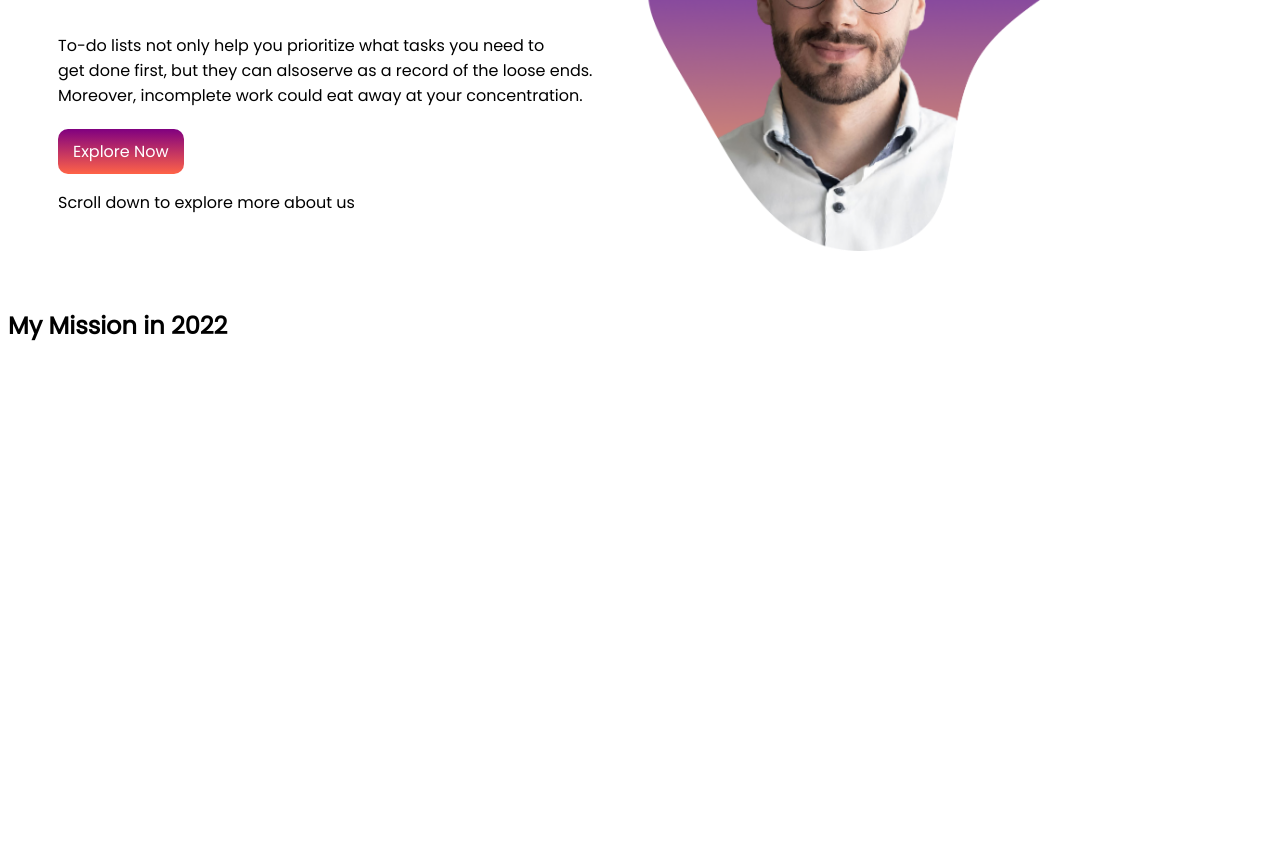
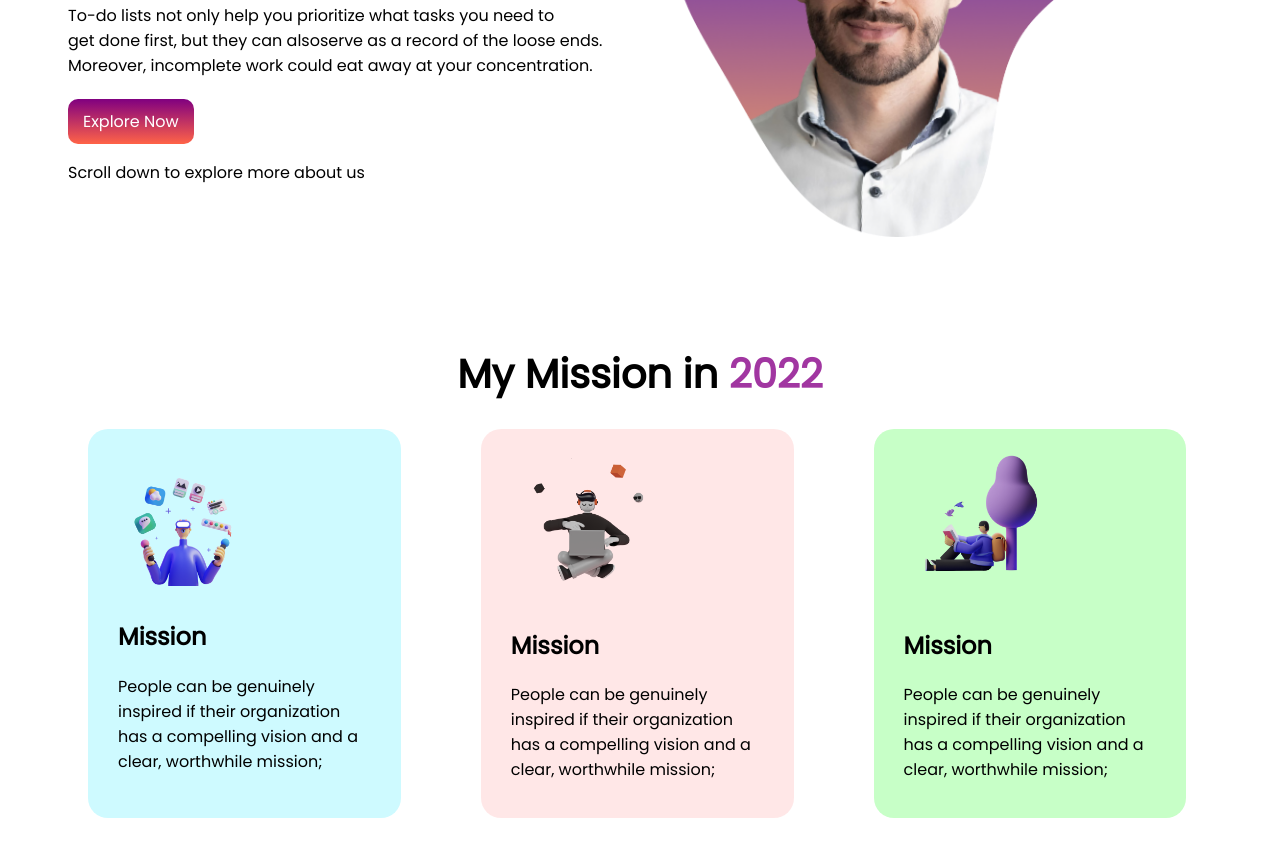
Before and after one commit to Marufux/Assignment-Mission-2022, a plain HTML site: page index.html in a window 1280 px wide. Shown: the part 255-1112 px from the top of the page. Before the commit the page ends 800 px from the top, so only its background shows below. Drawn offline with Linux system fonts and the light colour scheme.

Commit message:
My Mission in 2022 done

```diff
--- a/index.html
+++ b/index.html
@@ -55,9 +55,41 @@
     <!-- my mission 2022  -->
     <section class="my-mission-2022">
         <div>
-            <h1>
-                My Mission in 2022
+            <h1 id="mission-header">
+                My Mission in <span class="year-color">2022</span>
             </h1>
+        </div>
+        <div class="MVG-container">
+            <div class="container">
+                <img class="illustrator" src="images/illustrators/illustrator-1.png" alt="">
+                <h2>
+                    Mission
+                </h2>
+                <p>
+                    People can be genuinely inspired if their organization has a compelling vision and a clear,
+                    worthwhile mission;
+                </p>
+            </div>
+            <div class="container" id="bg-light-red">
+                <img class="illustrator" src="images/illustrators/illustrator-2.png" alt="">
+                <h2>
+                    Mission
+                </h2>
+                <p>
+                    People can be genuinely inspired if their organization has a compelling vision and a clear,
+                    worthwhile mission;
+                </p>
+            </div>
+            <div class="container" id="bg-light-green">
+                <img class="illustrator" src="images/illustrators/illustrator-3.png" alt="">
+                <h2>
+                    Mission
+                </h2>
+                <p>
+                    People can be genuinely inspired if their organization has a compelling vision and a clear,
+                    worthwhile mission;
+                </p>
+            </div>
         </div>
     </section>
 
--- a/style.css
+++ b/style.css
@@ -8,7 +8,9 @@ body{
 
 .Stay-focused-area{
     display: flex;
-    margin: 50px;
+    margin-top: 20px;
+    margin-left: 60px;
+    margin-bottom: 100px;
 }
 
 .year-color{
@@ -17,6 +19,7 @@ body{
 
 #heading-border{
     border-left: 5px solid;
+    padding-left: 10px;
     border-image: linear-gradient(red, purple);
     border-image-slice: 1;
     font-size: 60px;
@@ -47,3 +50,41 @@ body{
 .flexible img{
     width: 80%
 }
+
+/* my mission 2022  */
+
+.my-mission-2022{
+    margin-bottom: 50px;
+}
+
+#mission-header{
+    font-family: 'Poppins', sans-serif;
+    font-size: 40px;
+    margin: 25px;
+    text-align: center;
+
+}
+
+.MVG-container{
+    display: flex;
+}
+
+.illustrator{
+    width: 60%
+}
+
+.container{
+    width: 20%;
+    background-color: #cefaff;
+    padding: 20px 30px;
+    margin-left: 80px;
+    border-radius: 20px;
+}
+
+#bg-light-red{
+    background-color: rgba(255, 228, 228, 0.884);
+}
+
+#bg-light-green{
+    background-color: rgb(199, 255, 199);
+}
```
